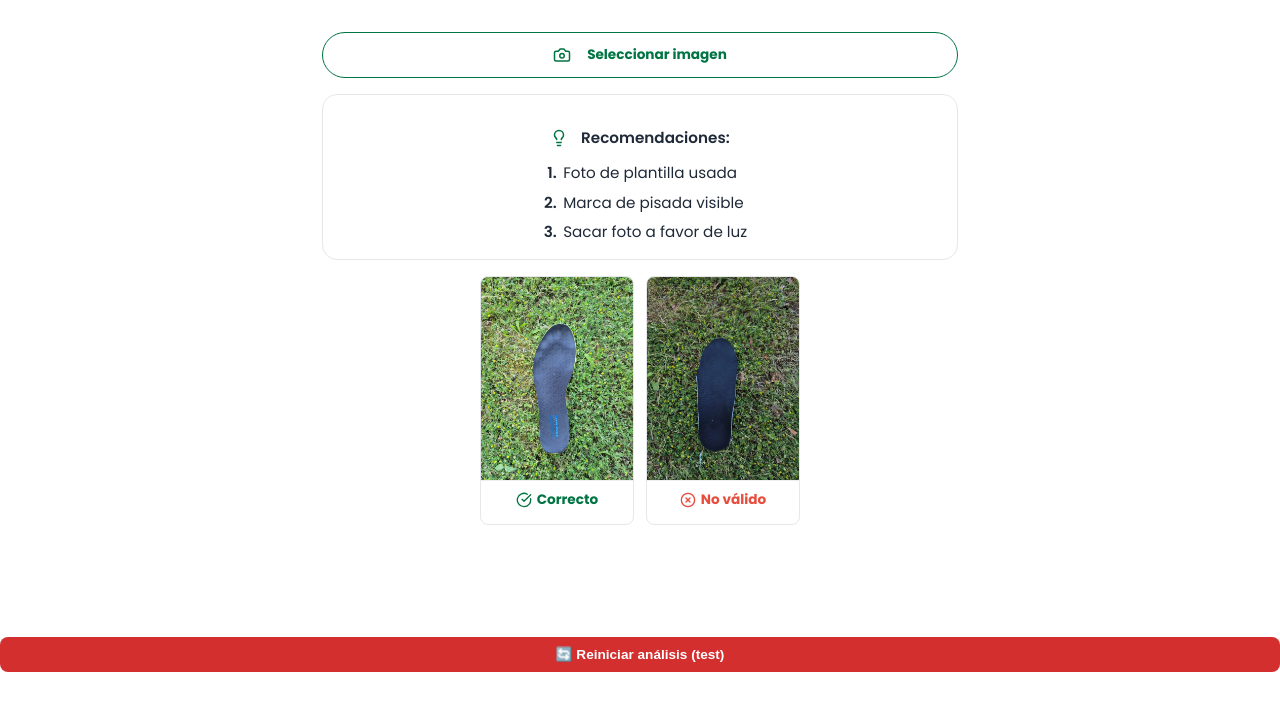
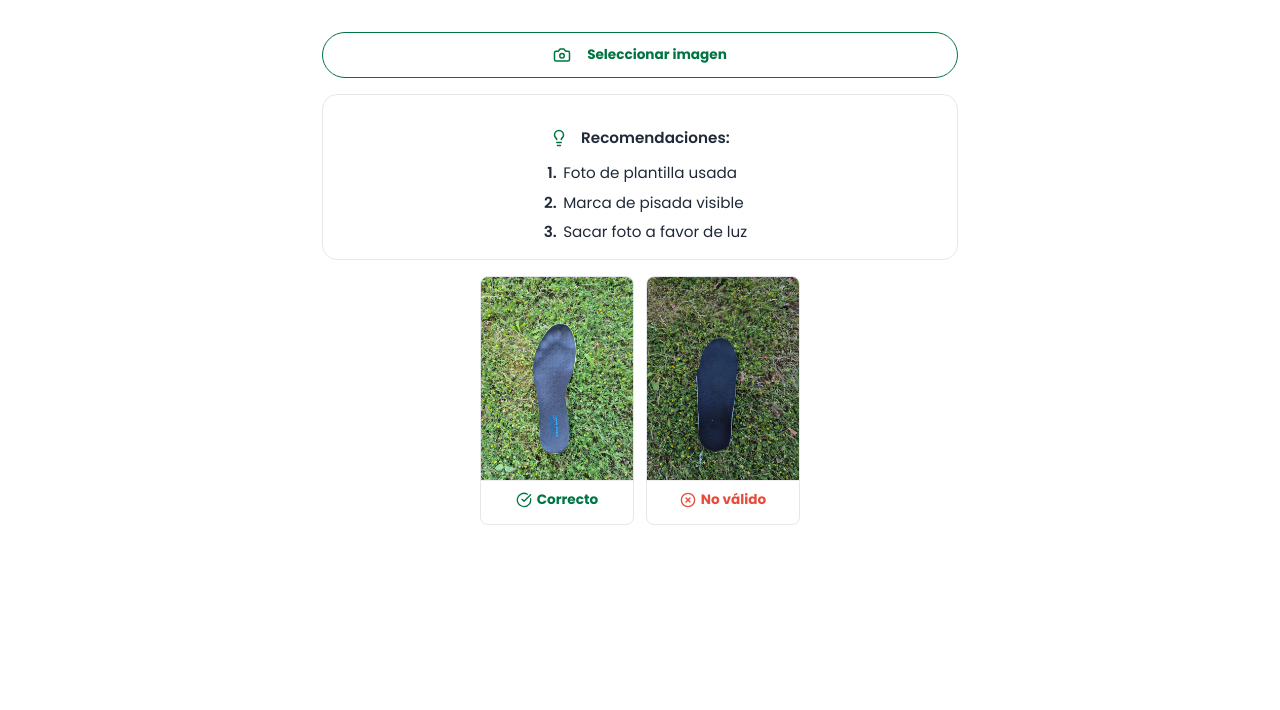
Before and after one commit to 9ness/scanner-ia-pisada, a Next.js app: page / in a window 1280 px wide. Shown: the top 710 px of the page. Built offline with nearby package versions, Linux system fonts and the light colour scheme.

Commit message:
label por button

```diff
--- a/pages/index.js
+++ b/pages/index.js
@@ -10,7 +10,7 @@ import LiquidBar from 'components/LiquidBar';
 export default function Home() {
   const imagenTest = false;
   const persistenciaActiva = true; // ← cambiar a false si quiero desactivar persistencia de cuenta atrás
-  const mostrarBotonReset = true; // Cambiar a false para ocultarlo
+  const mostrarBotonReset = false; // Cambiar a false para ocultarlo
   const mostrarBotonReinicioExpirado = true; // ⬅️ Puedes poner en false para ocultar el botón aunque expire
   const [loading, setLoading] = useState(false);
   const [buttonText, setButtonText] = useState('Analizar pisada con IA');
```
